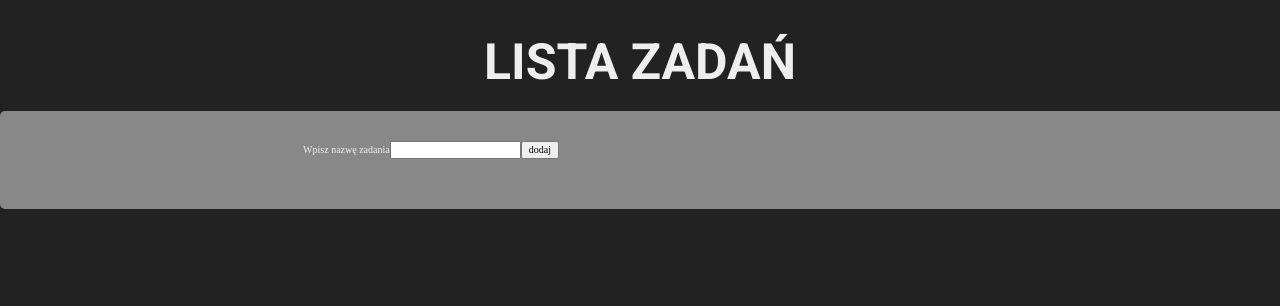
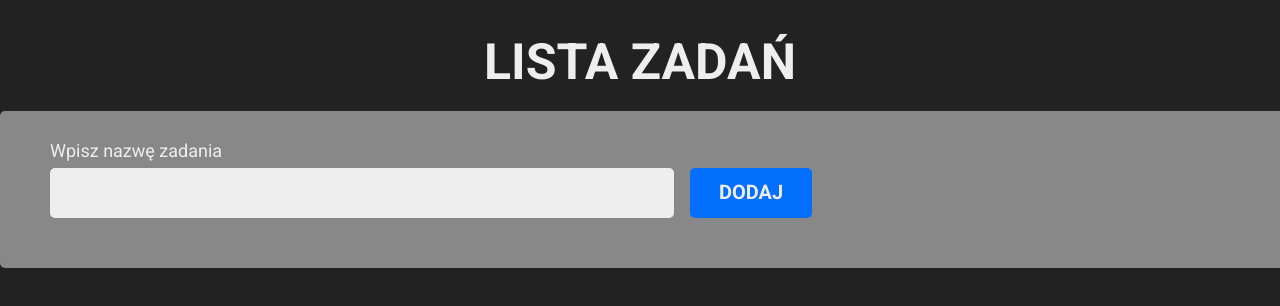
Before and after one commit to KP1976/todo-react, a React (Create React App) app: page / in a window 1280 px wide. Shown: the top 306 px of the page. Built offline with nearby package versions, Linux system fonts and the light colour scheme.

Commit message:
Add styles to AddTask component

```diff
--- a/src/components/AddTask.js
+++ b/src/components/AddTask.js
@@ -3,7 +3,7 @@ import React, { Component } from 'react';
 class AddTask extends Component {
 	render() {
 		return (
-			<div className="add-task-container">
+			<div className="add-task">
 				<label className="add-task__label">Wpisz nazwę zadania</label>
 				<input type="text" className="add-task__input" />
 				<button className="add-task__button">dodaj</button>
--- a/src/styles/css/main.css
+++ b/src/styles/css/main.css
@@ -301,30 +301,67 @@ template {
 *::before,
 *::after {
   box-sizing: border-box;
+  color: #eee;
+  font-family: "Roboto", sans-serif;
   font-size: 10px; }
 
 body {
   background-color: #222;
-  color: #eee;
   margin: 0;
-  padding: 0;
-  text-align: center; }
+  padding: 0; }
 
 .title {
-  font-family: "Roboto", sans-serif;
   font-size: 5rem;
   font-weight: 700;
   margin-bottom: 2rem;
+  text-align: center;
   text-transform: uppercase; }
 
 .todo-container {
   background-color: #888;
   border-radius: 0.5rem;
   display: grid;
+  grid-gap: 1.6rem;
   grid-template-columns: 76.2rem 48.6rem;
   margin: 0 auto;
   min-height: 1rem;
   padding: 3rem 5rem 5rem;
   width: 136.4rem; }
 
+.add-task {
+  display: grid;
+  grid-gap: 0.6rem 1.6rem;
+  grid-template-columns: 62.4rem 12.2rem;
+  grid-template-rows: auto auto; }
+  .add-task__label {
+    font-size: 1.8rem;
+    font-weight: 400;
+    grid-column: 1 / 2;
+    grid-row: 1 / 2; }
+  .add-task__input {
+    background-color: #eee;
+    border: none;
+    border-radius: 0.5rem;
+    font-size: 2rem;
+    font-weight: 400;
+    grid-column: 1 / 2;
+    grid-row: 2 / 3;
+    height: 5rem;
+    outline-color: #036ffc;
+    padding: 1rem 2rem; }
+  .add-task__button {
+    background-color: #036ffc;
+    border: none;
+    border-radius: 0.5rem;
+    cursor: pointer;
+    font-size: 2rem;
+    font-weight: 700;
+    grid-column: 2 / 3;
+    grid-row: 2 / 3;
+    height: 5rem;
+    text-transform: uppercase;
+    transition: background-color 0.3s ease-in-out; }
+    .add-task__button:hover {
+      background-color: #024eb0; }
+
 /*# sourceMappingURL=main.css.map */
--- a/src/styles/scss/base/_body.scss
+++ b/src/styles/scss/base/_body.scss
@@ -1,15 +1,13 @@
 body {
 	background-color: $clr-body-background;
-	color: $clr-text;
 	margin: 0;
 	padding: 0;
-	text-align: center;
 }
 
 .title {
-	font-family: $font-roboto;
 	font-size: 5rem;
 	font-weight: $font-bold;
 	margin-bottom: 2rem;
+	text-align: center;
 	text-transform: uppercase;
 }
--- a/src/styles/scss/base/_reset.scss
+++ b/src/styles/scss/base/_reset.scss
@@ -2,5 +2,7 @@
 *::before,
 *::after {
 	box-sizing: border-box;
+	color: $clr-text;
+	font-family: $font-roboto;
 	font-size: 10px;
 }
--- /dev/null
+++ b/src/styles/scss/components/_AddTask.scss
@@ -0,0 +1,44 @@
+.add-task {
+	display: grid;
+	grid-gap: 0.6rem 1.6rem;
+	grid-template-columns: 62.4rem 12.2rem;
+	grid-template-rows: auto auto;
+
+	&__label {
+		font-size: 1.8rem;
+		font-weight: $font-normal;
+		grid-column: 1 / 2;
+		grid-row: 1 / 2;
+	}
+
+	&__input {
+		background-color: $clr-text;
+		border: none;
+		border-radius: $main-radius;
+		font-size: 2rem;
+		font-weight: $font-normal;
+		grid-column: 1 / 2;
+		grid-row: 2 / 3;
+		height: 5rem;
+		outline-color: $blue;
+		padding: 1rem 2rem;
+	}
+
+	&__button {
+		background-color: $blue;
+		border: none;
+		border-radius: $main-radius;
+		cursor: pointer;
+		font-size: 2rem;
+		font-weight: $font-bold;
+		grid-column: 2 / 3;
+		grid-row: 2 / 3;
+		height: 5rem;
+		text-transform: uppercase;
+		transition: background-color 0.3s ease-in-out;
+
+		&:hover {
+			background-color: darken($blue, 15%);
+		}
+	}
+}
--- a/src/styles/scss/components/_TodoContainer.scss
+++ b/src/styles/scss/components/_TodoContainer.scss
@@ -2,6 +2,7 @@
 	background-color: $clr-todo-background;
 	border-radius: $main-radius;
 	display: grid;
+	grid-gap: 1.6rem;
 	grid-template-columns: 76.2rem 48.6rem;
 	margin: 0 auto;
 	min-height: 1rem;
--- a/src/styles/scss/main.scss
+++ b/src/styles/scss/main.scss
@@ -7,3 +7,4 @@
 @import 'base/typography';
 
 @import 'components/TodoContainer';
+@import 'components/AddTask';
```
Also changed, not shown: 1 other file (tests, documents, lock files or other folders).
